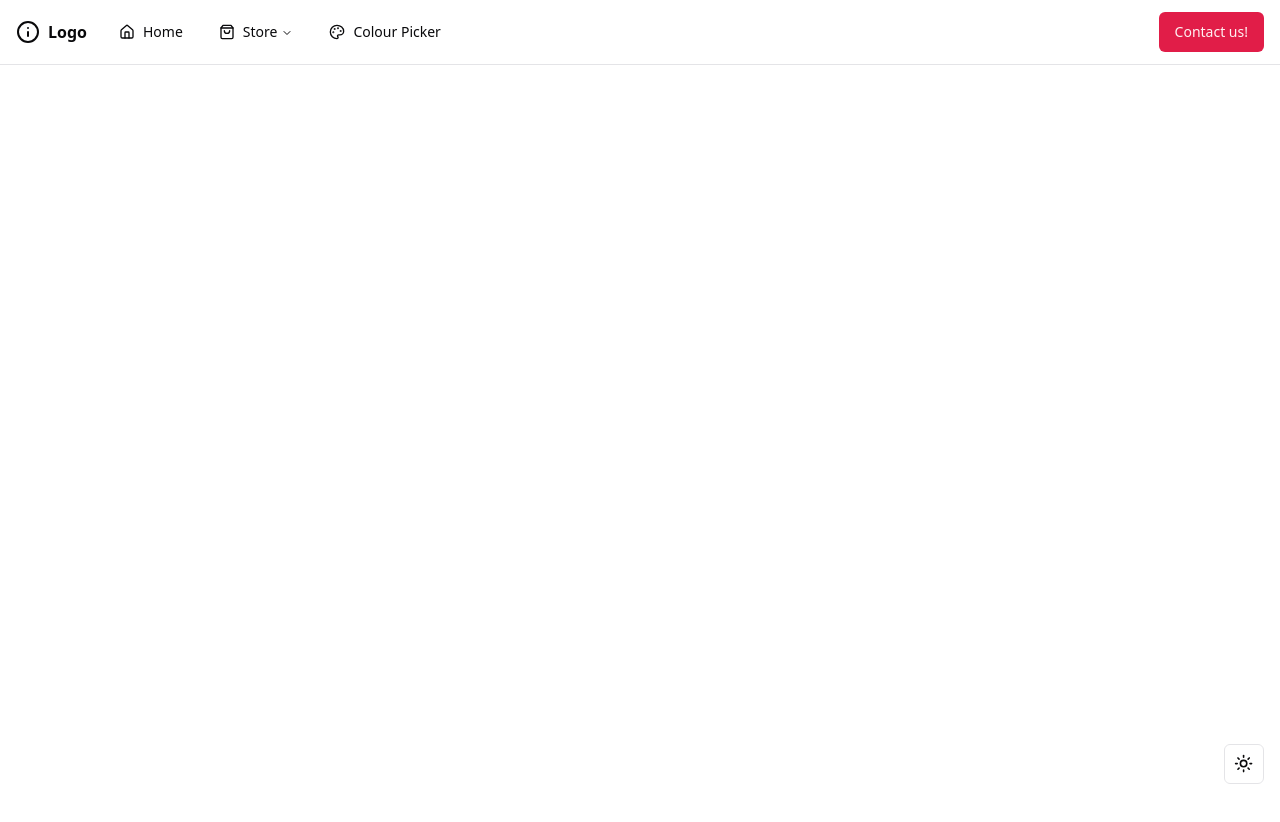
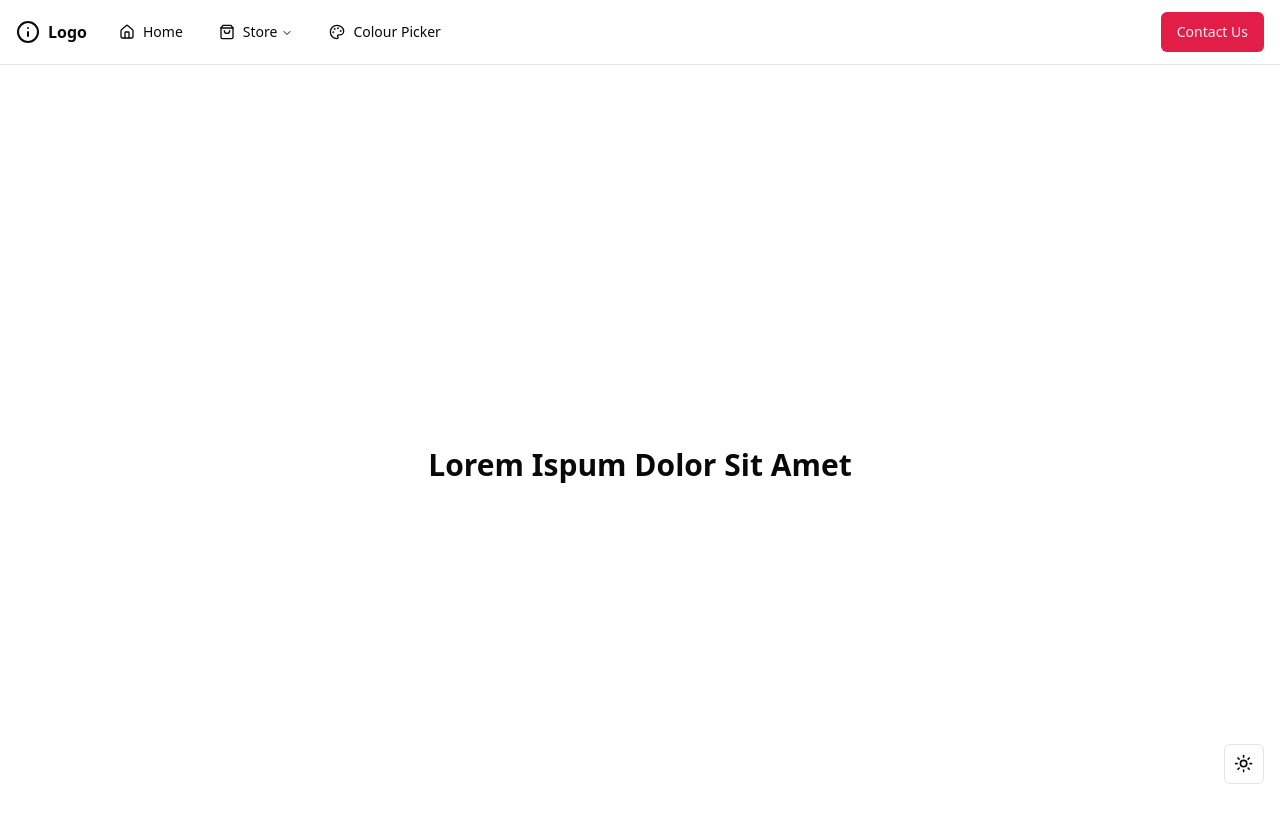
Before and after one commit to Sosobo-code/next-cws, a Next.js app: page / in a window 1280 px wide. Shown: the top 822 px of the page. Before the commit the page ends 800 px from the top, so only its background shows below. Built offline with nearby package versions, Linux system fonts and the light colour scheme.

Commit message:
Added Homepage Placeholder

```diff
--- a/src/app/page.tsx
+++ b/src/app/page.tsx
@@ -1,7 +1,7 @@
+import HomePage from "@/components/HomePage";
+
 export default function Home() {
   return (
-    <div>
-
-    </div>
+    <HomePage/>
   );
 }
--- /dev/null
+++ b/src/components/HomePage.tsx
@@ -0,0 +1,12 @@
+import React from 'react';
+import {Button} from "@/components/ui/button";
+
+const HomePage = () => {
+    return (
+        <div className="flex justify-center items-center h-screen">
+            <h1 className="font-bold text-3xl">Lorem Ispum Dolor Sit Amet</h1>
+        </div>
+    );
+};
+
+export default HomePage;
--- a/src/components/NavBar.tsx
+++ b/src/components/NavBar.tsx
@@ -106,7 +106,7 @@ export default function NavBar() {
           </NavigationMenu>
         </div>
         <Button asChild>
-          <Link href="/contact">Contact us!</Link>
+          <Link href="/contact">Contact Us</Link>
         </Button>
       </div>
       <div className="fixed bottom-4 right-4">
```
